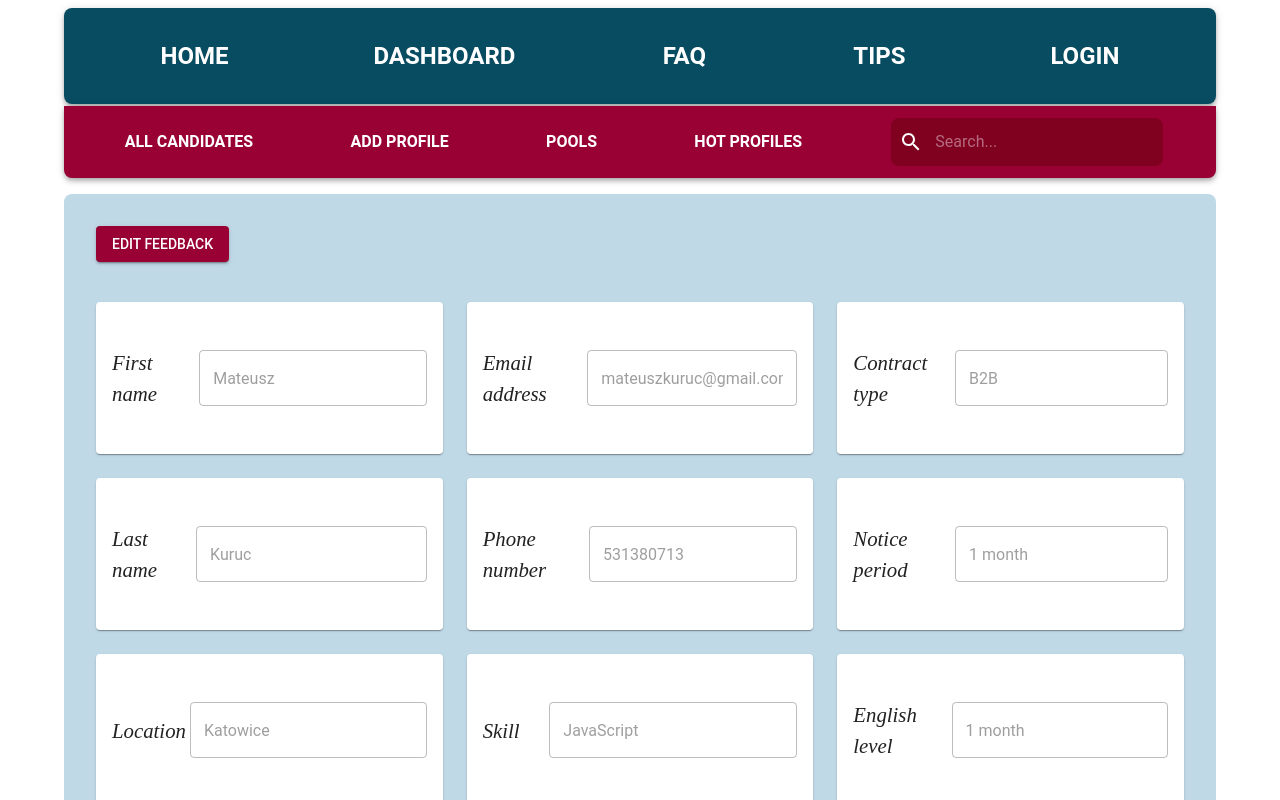
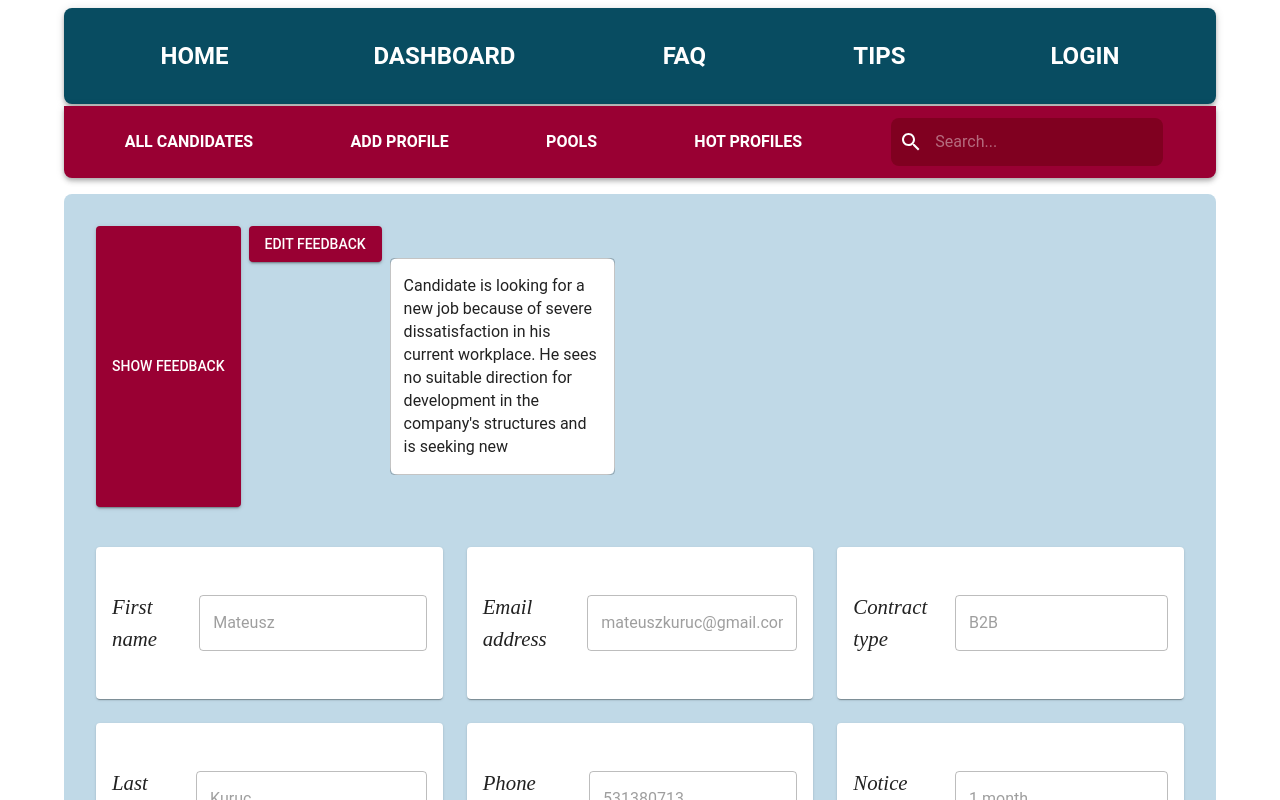
Before and after one commit to MateuszKuruc/ATS-recruitment-app, a React (Create React App) app in the folder ats-frontend/: page /candidates/1 in a window 1280 px wide. Shown: the top 800 px of the page. Built offline with nearby package versions, Linux system fonts and the light colour scheme.

Commit message:
add show feedback button on candidate details page, provide textfield to show candidate notes

```diff
--- a/ats-frontend/src/App.js
+++ b/ats-frontend/src/App.js
@@ -43,6 +43,8 @@ const candidates = [
     notice: "1 month",
     language: "C2",
     contract: "B2B",
+    notes:
+      "Candidate is looking for a new job because of severe dissatisfaction in his current workplace. He sees no suitable direction for development in the company's structures and is seeking new opportunities outside the firm. Experience with JS, React, TS and NodeJS",
   },
   {
     firstName: "Puszek",
--- a/ats-frontend/src/components/CandidateDetails.js
+++ b/ats-frontend/src/components/CandidateDetails.js
@@ -41,6 +41,8 @@ const CandidateDetails = ({ candidates }) => {
     setEditMode(!editMode);
   };
 
+  const toggleNotes = () => {};
+
   if (!candidate) {
     return null;
   }
@@ -55,6 +57,13 @@ const CandidateDetails = ({ candidates }) => {
         marginBottom: "1rem",
       }}
     >
+      <div style={{ display: "flex", gap: "0.5rem" }}>
+        {candidate.assessment && (
+          <Button variant="contained" color="secondary" onChange={toggleNotes}>
+            Show feedback
+          </Button>
+        )}
+
         {!candidate.assessment ? (
           <Link to={`/candidates/${candidate.id}/feedback`}>
             <Button variant="contained" color="secondary">
@@ -68,6 +77,12 @@ const CandidateDetails = ({ candidates }) => {
             </Button>
           </Link>
         )}
+        <div>
+          <StyledTextField multiline rows={8} fullWidth value={candidate.notes}>
+
+          </StyledTextField>
+        </div>
+      </div>
       <Grid container spacing={3} style={{ marginTop: "1rem" }}>
         <Grid item xs={6} md={4}>
           <StyledPaper>
@@ -158,7 +173,7 @@ const CandidateDetails = ({ candidates }) => {
             <StyledPaper>
               <Typography variant="italic">English level</Typography>
               <StyledTextField
-                value={candidate.notice}
+                value={candidate.language}
                 disabled={!editMode}
               ></StyledTextField>
             </StyledPaper>
--- a/ats-frontend/src/components/HotProfiles.js
+++ b/ats-frontend/src/components/HotProfiles.js
@@ -117,7 +117,6 @@ const HotProfiles = ({ candidates }) => {
                   variant="h6"
                   style={{ color: getColorForAssessment(candidate.assessment) }}
                 >
-                  {/* {candidate.assessment} */}
                   {candidate.assessment === "6 - Rockstar" ||
                   candidate.assessment === "5 - Great candidate" ? (
                     <>
```
Lines whose indentation alone changed are shown as unchanged.
